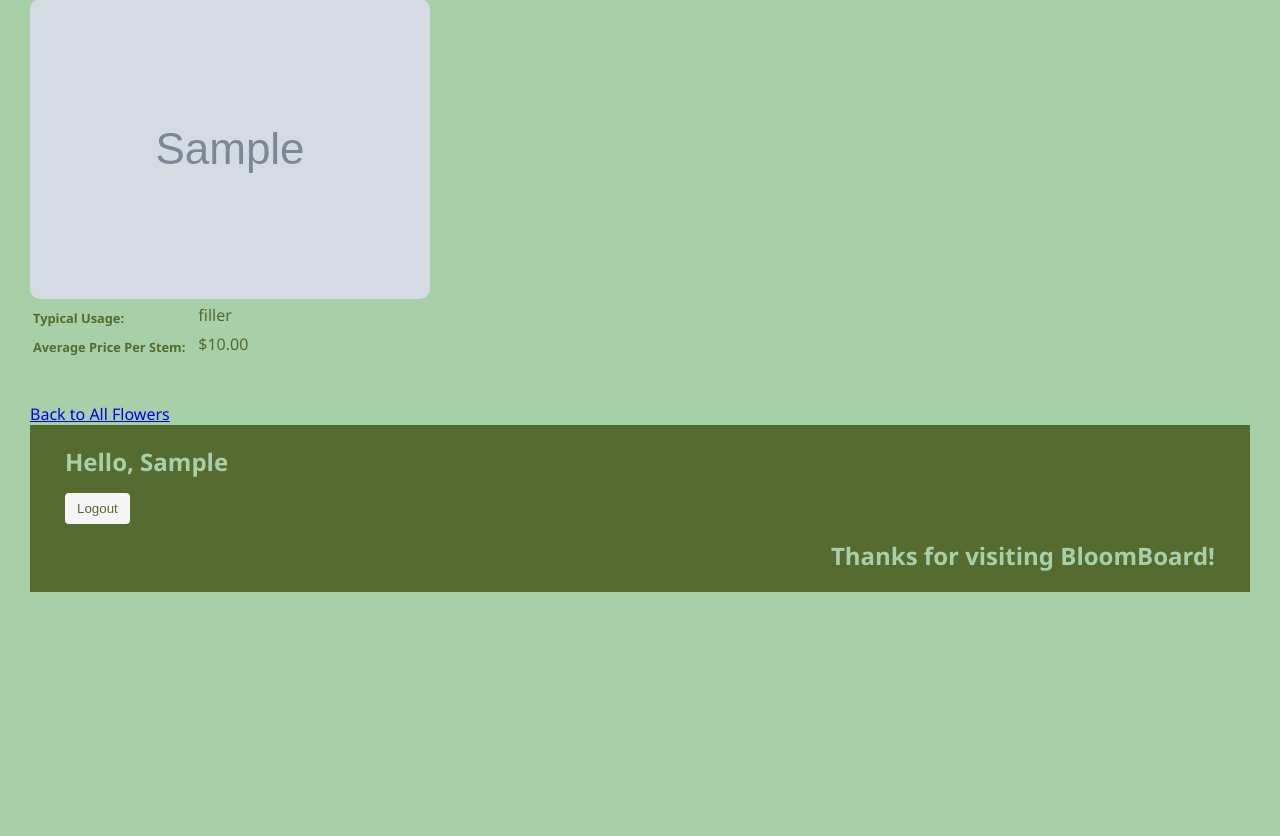
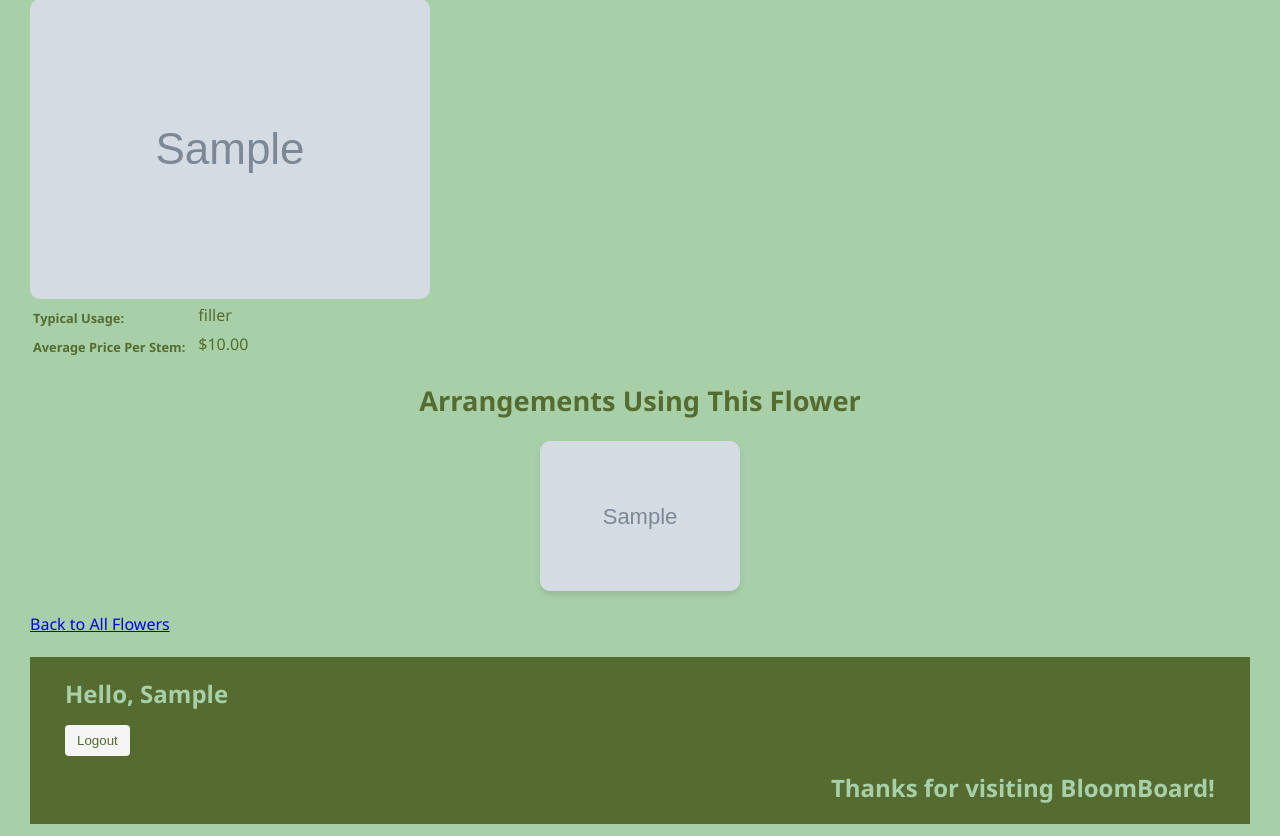
Before and after one commit to 444caro/cs412, a Django app: page /bloomboard/flower/1/ in a window 1280 px wide. Shown: the part 275-1111 px from the top of the page. Before the commit the page ends 867 px from the top, so only its background shows below. Run offline with Django 5.2, Linux system fonts and the light colour scheme; a user stored in the database is signed in; tables that the repository leaves empty hold one stand-in row (values such as "Sample post"); grey boxes marked "Sample" are stand-in pictures.

Commit message:
added the ability to see all arrangements using a flower in show_flower

```diff
--- a/bloomboard/models.py
+++ b/bloomboard/models.py
@@ -17,6 +17,9 @@ class Flower(models.Model):
     def __str__(self):
         '''Return a string representation of the object.'''
         return f'{self.name}'
+
+
+
 
 class Vase(models.Model):
     ''' A model to represent a vase or arrangement container '''
@@ -82,6 +85,8 @@ class Arrangement(models.Model):
             usage.quantity * usage.flower.price_per_stem
             for usage in self.flower_usages.all()
         )
+        if self.vase is None:
+            return flower_cost
         return flower_cost + self.vase.price
 
 class FlowerUsage(models.Model):
--- a/bloomboard/templates/bloomboard/show_arrangement.html
+++ b/bloomboard/templates/bloomboard/show_arrangement.html
@@ -15,7 +15,7 @@
         <h3>Info:</h3>
         <p><strong>Type:</strong> {{ arrangement.type }}</p>
         <p><strong>Occasion:</strong> {{ arrangement.occassion }}</p>
-        <p><strong>Final Price:</strong> ${{ arrangement.calculate_price }}</p>
+        <p><strong>Estimated Final Price:</strong> ${{ arrangement.calculate_price }}</p>
         <p><strong>Created by:</strong> <a href="{{ arrangement.profile.get_absolute_url }}">{{ arrangement.profile }}</a></p>
 
         <h3>Flower Usage Recipe:</h3>
@@ -32,6 +32,8 @@
         </ul>
     </div>
 </div>
+<br>
+<a href="{% url 'show_all_arrangements' %}">Back to All Arrangements</a>
 <br><br>
 
 {% endblock %}
--- a/bloomboard/templates/bloomboard/show_flower.html
+++ b/bloomboard/templates/bloomboard/show_flower.html
@@ -15,9 +15,26 @@
             <td>${{ flower.price_per_stem }}</td>
         </tr>
 
-    </table> <br> <br>
-<!--        TODO: ARRANGEMENTS USING THIS FLOWER SHOULD ALSO BE DISPLAYED      -->
+    </table>
+
+    <h2> Arrangements Using This Flower  </h2>
+    {% if arrangements%}
+        <div style="display: flex; flex-wrap: wrap; gap: 20px; justify-content: center;">
+            {% for arrangement in arrangements %}
+            <div style="text-align: center; max-width: 200px;">
+                <!-- Clickable image linking to the detail view -->
+                <a href="{% url 'show_arrangement' arrangement.pk %}">
+                    <img src="{{ arrangement.image }}" alt="Arrangement Image" style="width: 100%; height: auto; border-radius: 10px; box-shadow: 0 4px 6px rgba(0, 0, 0, 0.1);">
+                </a>
+            </div>
+            {% endfor %}
+        </div>
+    {% else %}
+        <p>No Bloomboard arrangements use this flower yet.</p>
+    {% endif %}
+    <br>
     <a href="{% url 'show_all_flowers' %}">Back to All Flowers</a>
+    <br><br>
 
 </main>
 {% endblock %}
--- a/bloomboard/views.py
+++ b/bloomboard/views.py
@@ -31,6 +31,18 @@ class ShowFlowerView(DetailView):
     def get_absolute_url(self):
         '''Return the URL to display this flower.'''
         return reverse('show_flower', kwargs={'pk':self.pk})
+
+    def get_arrangements(self):
+        '''Return all arrangements that use this flower.'''
+        flower_usages = FlowerUsage.objects.filter(flower=self.object)  # get all flower usages of this flower
+        arrangements = [usage.arrangement for usage in flower_usages]  # get the arrangements from the flower usages
+        return arrangements
+
+    def get_context_data(self, **kwargs):
+        '''Add the arrangements that use this flower to the context.'''
+        context = super().get_context_data(**kwargs)
+        context['arrangements'] = self.get_arrangements()
+        return context
 
 # arrangement list view
 class ShowAllArrangementsView(ListView):
```
